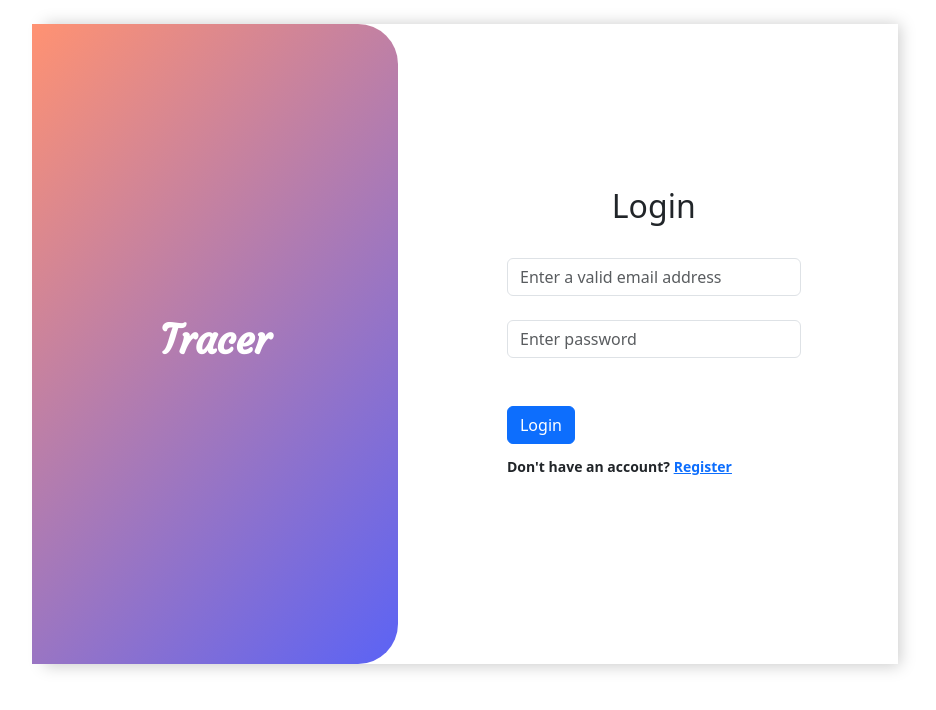
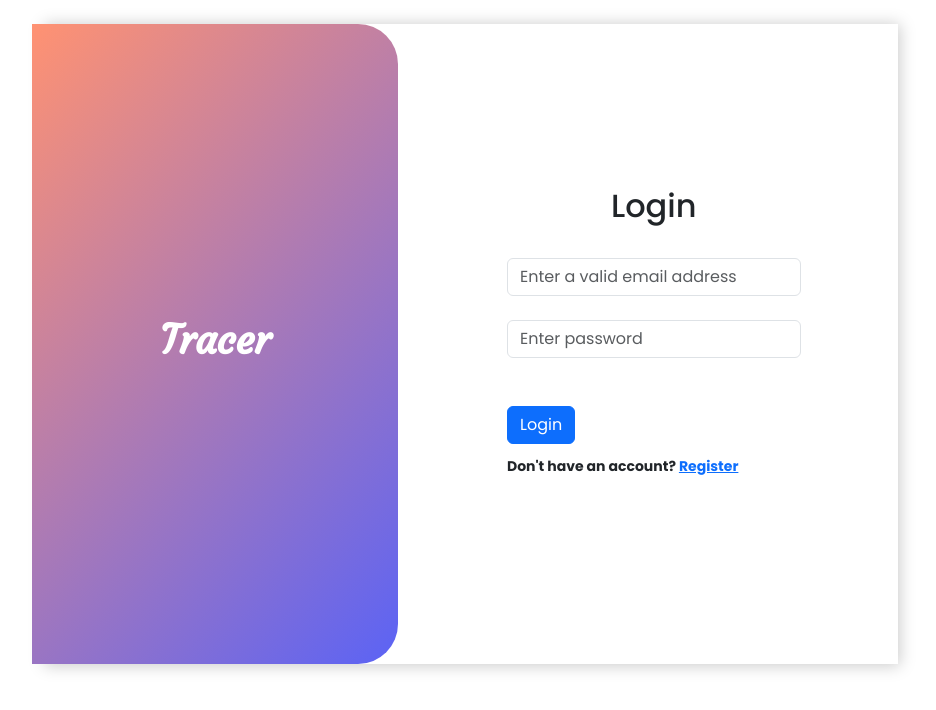
Before and after one commit to JavierGamezMendoza/Tracer-TFG-JGM, a React (Create React App) app in the folder tracer-frontend/: page /login in a window 1280 px wide. Shown: the top 710 px of the page, without its empty margins (169-1105 px from the left). Built offline with nearby package versions, Linux system fonts and the light colour scheme; a web font is replaced by a local one.

Commit message:
Arreglado error con fuentes

```diff
--- a/tracer-frontend/src/index.css
+++ b/tracer-frontend/src/index.css
@@ -18,7 +18,7 @@
 body {
   margin: 0;
   /* font-family: 'Poppins', -apple-system, BlinkMacSystemFont, 'Segoe UI', 'Roboto', 'Oxygen', 'Ubuntu', 'Cantarell', 'Fira Sans', 'Droid Sans', 'Helvetica Neue', sans-serif; */
-  font-family: 'Poppins';
+  font-family: 'Poppins' !important;
   -webkit-font-smoothing: antialiased;
   -moz-osx-font-smoothing: grayscale;
 }
```
